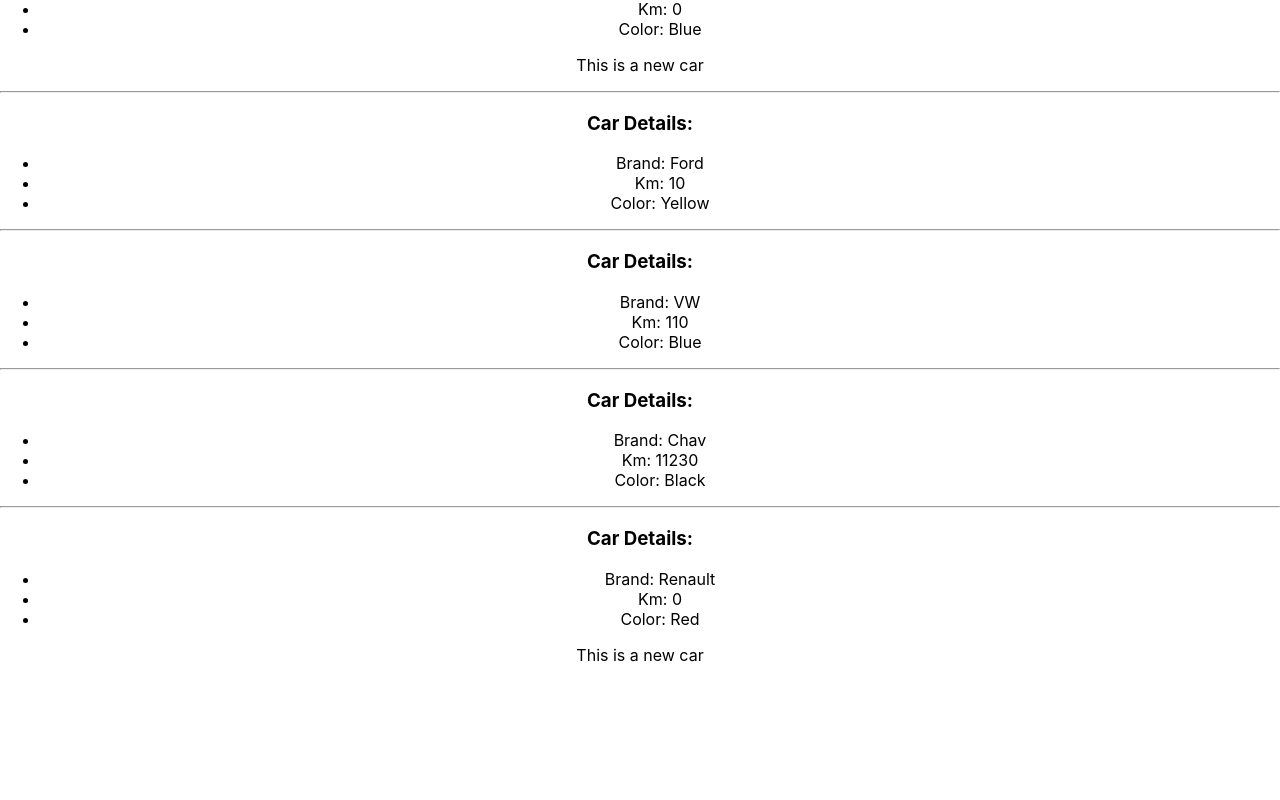
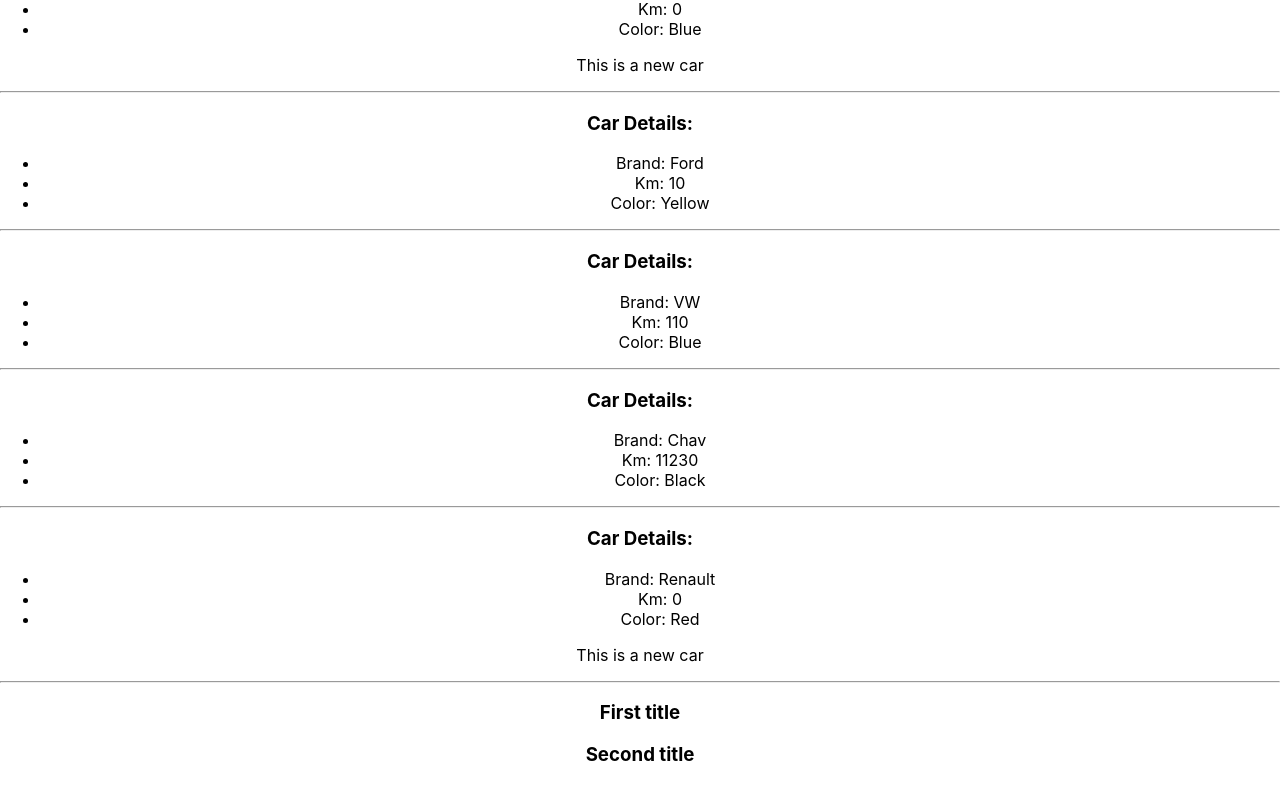
Before and after one commit to WeltonAM/React_HoraDeCodar, a React (Create React App) app in the folder 02_advancing/: page / in a window 1280 px wide. Shown: the part 1299-2099 px from the top of the page. Before the commit the page ends 2064 px from the top, so only its background shows below. Built offline with nearby package versions, Linux system fonts and the light colour scheme.

Commit message:
Fragment

```diff
--- a/02_advancing/src/App.js
+++ b/02_advancing/src/App.js
@@ -3,6 +3,7 @@ import './App.css';
 import CountryPhoto from './assets/img/pic1.jpg'
 import CarDetails from './components/CarDetails';
 import ConditionalRender from './components/ConditionalRender';
+import Fragment from './components/Fragment';
 import ListRender from './components/ListRender';
 import ManageData from './components/ManageData';
 import ShowUserName from './components/ShowUserName';
@@ -41,6 +42,8 @@ function App() {
         <CarDetails brand={car.brand} color={car.color} km={car.km} newCar={car.newCar} />
       ))}
 
+      <Fragment />
+
     </div>
   );
 }
--- a/02_advancing/src/components/CarDetails.js
+++ b/02_advancing/src/components/CarDetails.js
@@ -1,5 +1,3 @@
-import React from 'react'
-
 const CarDetails = ({ brand, km, color, newCar }) => {
     return (
         <div>
--- /dev/null
+++ b/02_advancing/src/components/Fragment.js
@@ -0,0 +1,14 @@
+const Fragment = () => {
+  return (
+    <>
+        <hr />
+
+        <h3>First title</h3>
+
+        <h3>Second title</h3>
+
+    </>
+  )
+}
+
+export default Fragment
```
